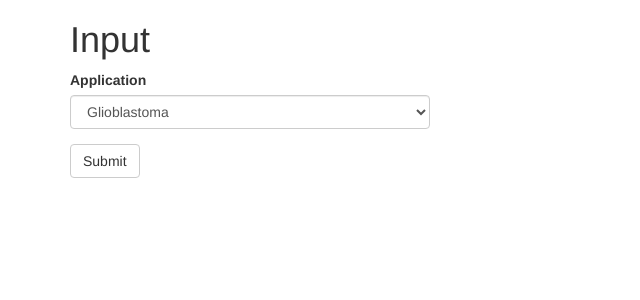
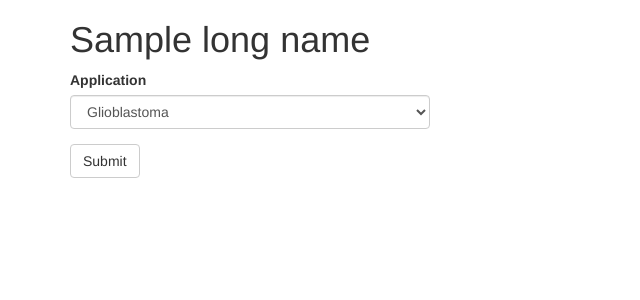
Before and after one commit to johncolby/rad_apps, a Flask app: template rad_apps/templates/input.html in a window 1280 px wide. Shown: the top 300 px of the page, without its empty margins (0-640 px from the left). Run offline with Flask 2, Linux system fonts and the light colour scheme; the template is opened without the code that fills it: values that come from a table or form of the project are taken from there, most other values are stand-ins (such as "Sample title", 1, 10 or a date in 2020); some libraries are stand-ins or nearby versions.

Commit message:
Update title and heading elements to reflect app name

```diff
--- a/rad_apps/routes.py
+++ b/rad_apps/routes.py
@@ -1,5 +1,5 @@
 from flask import request, render_template, redirect, url_for, flash
-from rad_apps import app, queue
+from rad_apps import app, app_list, queue
 from .tasks import app_wrapper
 from .forms import ChooseApp, get_form
 
@@ -14,9 +14,10 @@ def index():
 @app.route('/apps/<app_name>', methods=['GET', 'POST'])
 def input(app_name):
     form = get_form(app_name)
+    long_name = app_list.get_app_info(app_name).long_name
     if form.validate_on_submit():
         queue.enqueue(app_wrapper, app_name, form.data, job_timeout=2700)
         flash(f'Analysis request submitted for acc # {form.acc.data}')
         form.acc.data = ''
-        return render_template('input.html', form=form)
-    return render_template('input.html', form=form)
+        return render_template('input.html', title=app_name, long_name=long_name, form=form)
+    return render_template('input.html', title=app_name, long_name=long_name, form=form)
--- a/rad_apps/templates/base.html
+++ b/rad_apps/templates/base.html
@@ -1,7 +1,7 @@
 {% extends 'bootstrap/base.html' %}
 
 {% block title %}
-    {% if title %}{{ title }} - Glioma Segmentation{% else %}Glioma Segmentation{% endif %}
+    {% if title %}Rad Apps - {{ title }}{% else %}Rad Apps{% endif %}
 {% endblock %}
 
 {% block content %}
--- a/rad_apps/templates/input.html
+++ b/rad_apps/templates/input.html
@@ -2,7 +2,7 @@
 {% import 'bootstrap/wtf.html' as wtf %}
 
 {% block app_content %}
-    <h1>Input</h1>
+    <h1>{{ long_name }}</h1>
     <div class="row">
         <div class="col-md-4">
             {{ wtf.quick_form(form) }}
```
